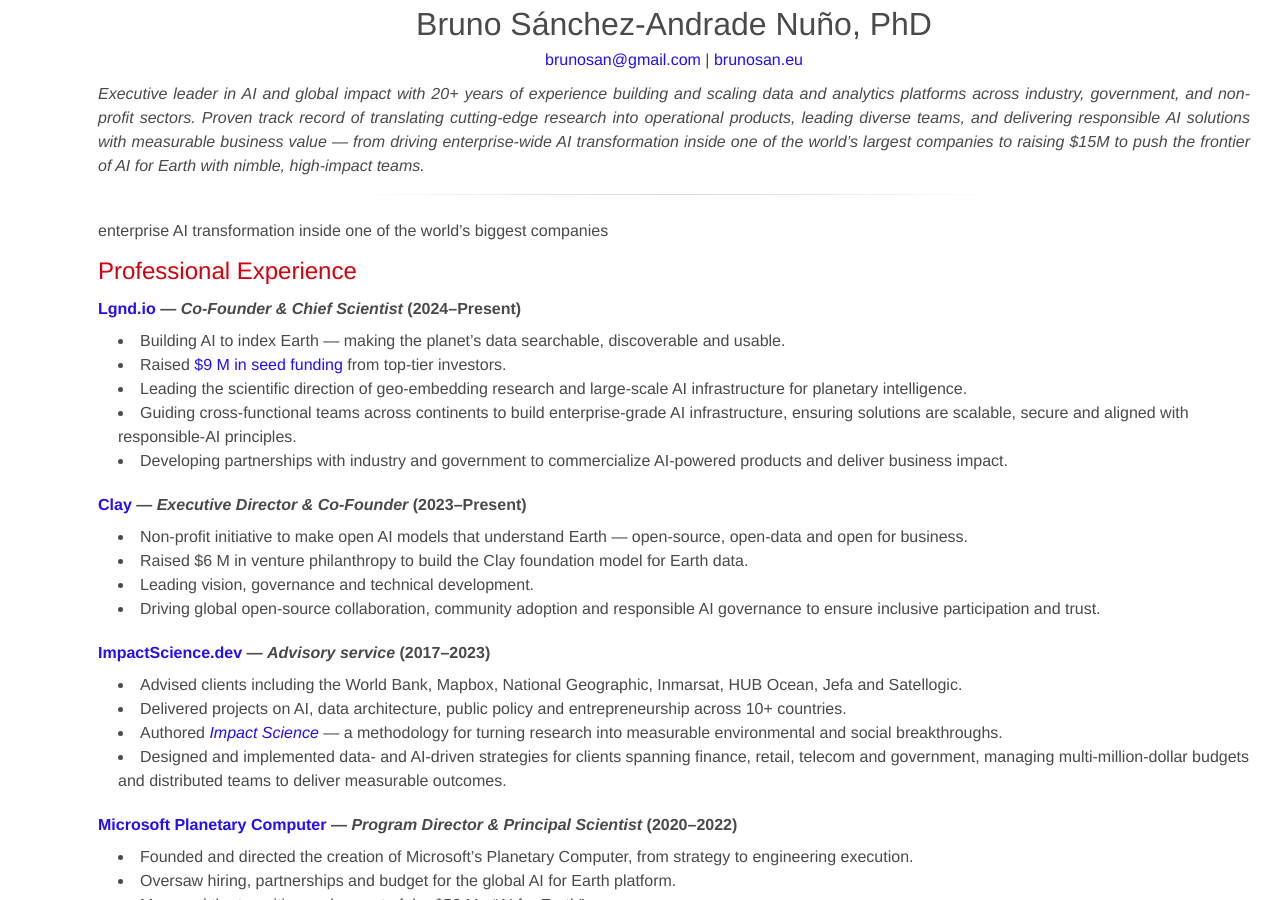
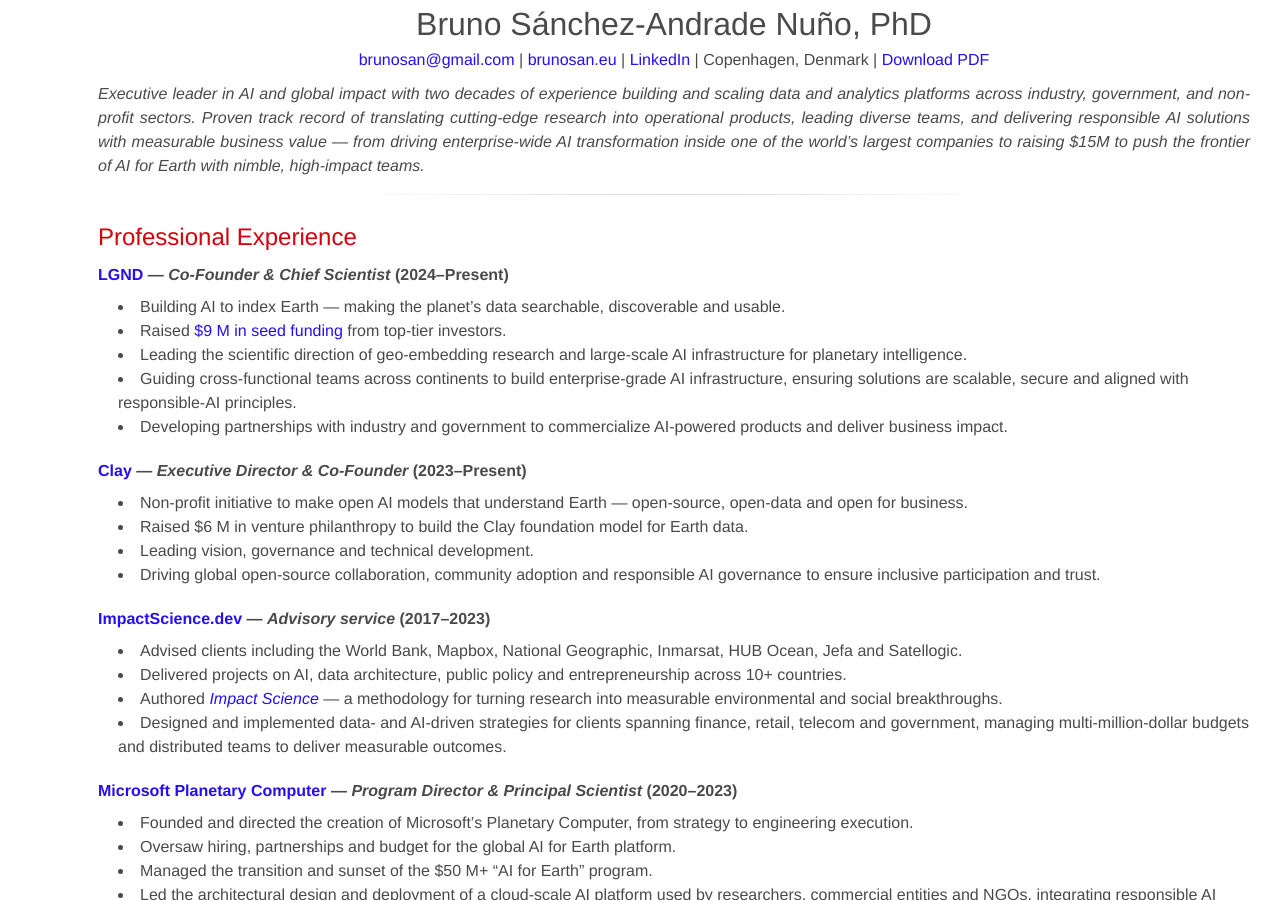
Before and after one commit to brunosan/cv, a Jekyll site: the page built from index.md, in a window 1280 px wide and 900 px high. Built offline with Jekyll 4.4.1, drawn with Linux system fonts in a browser that asks for light colours; some of the changed text lies outside the part shown.

Commit message:
Executive polish: fix dates and naming, add Boards & Advisory, ship PDF
- Fix Microsoft Planetary Computer end date (2023, matches LinkedIn)
- Lgnd.io -> LGND (lgnd.ai)
- Remove stray editing leftover line; "20+ years" -> "two decades"
- Contact line: LinkedIn, Copenhagen, Download PDF link
- New Boards & Advisory section (Clay governance, fund advisory,
  sovereign AI strategy, Mapbox, Earthshot/GTP review)
- ND-GAIN legacy line under Global Adaptation Institute
- Add cv.pdf generated from this markdown

Co-Authored-By: Claude Fable 5 <noreply@anthropic.com>

```diff
--- a/index.md
+++ b/index.md
@@ -4,16 +4,15 @@ title: "CV: Bruno Sánchez-Andrade Nuño, PhD"
 ---
 
 # Bruno Sánchez‑Andrade Nuño, PhD
-<brunosan@gmail.com> | [brunosan.eu](http://brunosan.eu)
+<brunosan@gmail.com> | [brunosan.eu](https://brunosan.eu) | [LinkedIn](https://www.linkedin.com/in/nasonurb/) | Copenhagen, Denmark | **[Download PDF](/cv.pdf)**
 
-*Executive leader in AI and global impact with 20+ years of experience building and scaling data and analytics platforms across industry, government, and non-profit sectors. Proven track record of translating cutting-edge research into operational products, leading diverse teams, and delivering responsible AI solutions with measurable business value — from driving enterprise-wide AI transformation inside one of the world’s largest companies to raising $15M to push the frontier of AI for Earth with nimble, high-impact teams.*
+*Executive leader in AI and global impact with two decades of experience building and scaling data and analytics platforms across industry, government, and non-profit sectors. Proven track record of translating cutting-edge research into operational products, leading diverse teams, and delivering responsible AI solutions with measurable business value — from driving enterprise-wide AI transformation inside one of the world’s largest companies to raising $15M to push the frontier of AI for Earth with nimble, high-impact teams.*
 
 ---
-enterprise AI transformation inside one of the world’s biggest companies
 
 ## Professional Experience
 
-### [Lgnd.io](https://lgnd.io) — *Co‑Founder & Chief Scientist* (2024–Present)
+### [LGND](https://lgnd.ai) — *Co‑Founder & Chief Scientist* (2024–Present)
 - Building AI to index Earth — making the planet’s data searchable, discoverable and usable.
 - Raised [$9 M in seed funding](https://techcrunch.com/2025/07/10/lgnd-wants-to-make-chatgpt-for-the-earth/) from top‑tier investors.
 - Leading the scientific direction of geo‑embedding research and large‑scale AI infrastructure for planetary intelligence.
@@ -32,7 +31,7 @@ enterprise AI transformation inside one of the world’s biggest companies
 - Authored [*Impact Science*](https://book.impactscience.dev) — a methodology for turning research into measurable environmental and social breakthroughs.
 - Designed and implemented data‑ and AI‑driven strategies for clients spanning finance, retail, telecom and government, managing multi‑million‑dollar budgets and distributed teams to deliver measurable outcomes.
 
-### [Microsoft Planetary Computer](https://planetarycomputer.microsoft.com) — *Program Director & Principal Scientist* (2020–2022)
+### [Microsoft Planetary Computer](https://planetarycomputer.microsoft.com) — *Program Director & Principal Scientist* (2020–2023)
 - Founded and directed the creation of Microsoft’s Planetary Computer, from strategy to engineering execution.
 - Oversaw hiring, partnerships and budget for the global AI for Earth platform.
 - Managed the transition and sunset of the $50 M+ “AI for Earth” program.
@@ -60,9 +59,19 @@ enterprise AI transformation inside one of the world’s biggest companies
 - Led development of the Global Adaptation Index (GAIN) for climate resilience assessment.
 - Visiting Scholar at the Environmental Change Initiative, University of Notre Dame.
 
+- The index continues today as [ND-GAIN](https://gain.nd.edu/our-work/country-index/) at the University of Notre Dame — a reference index for climate vulnerability and adaptation readiness.
 ### [US Naval Research Laboratory](http://www.nrl.navy.mil/) — *NASA Contractor & Research Assistant Professor* (2008–2010)
 - Worked in the Space Science Division on satellite and rocket missions.
 - Specialized in calibration, data analysis and scientific visualization.
+
+---
+
+## Boards & Advisory
+- **[Clay](https://madewithclay.org)** (non-profit) — Founder & Executive Director: built the organization and its governance, working with its Board of Directors (2023–Present)
+- **Climate & deep tech funds** — Technical due diligence and retained advisory on earth observation and geo-AI investments ([details](https://brunosan.eu/advisory/))
+- **Sovereign AI strategy** — National AI and competitiveness policy; past clients include the UAE and a Big Three consultancy
+- **[Mapbox](https://www.mapbox.com)** — Investor; Science Advisor (2015–2020)
+- **Earthshot Prize & Global Teacher Prize** — Expert reviewer
 
 ---
 
@@ -73,6 +82,7 @@ enterprise AI transformation inside one of the world’s biggest companies
 - **Mirzayan S&T Policy Fellow**, US National Academies of Science (2010)
 
 **Executive Education**
+
 - Princeton University — *Leadership in Energy Innovation* (2018)
 - Harvard Kennedy School — *Global Leadership & Public Policy for the 21st Century* (2017)
 - Stanford GSB & Stanford Earth — *Transformative Leadership for Sustainability* (2016)
```
Also changed, not shown: 1 other file.
